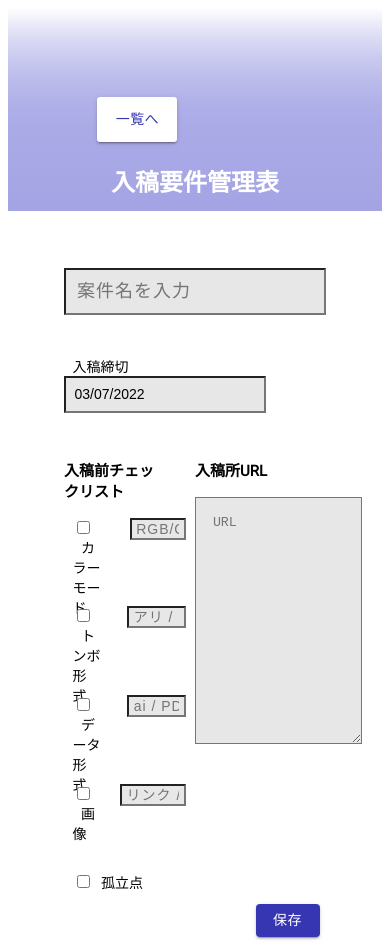
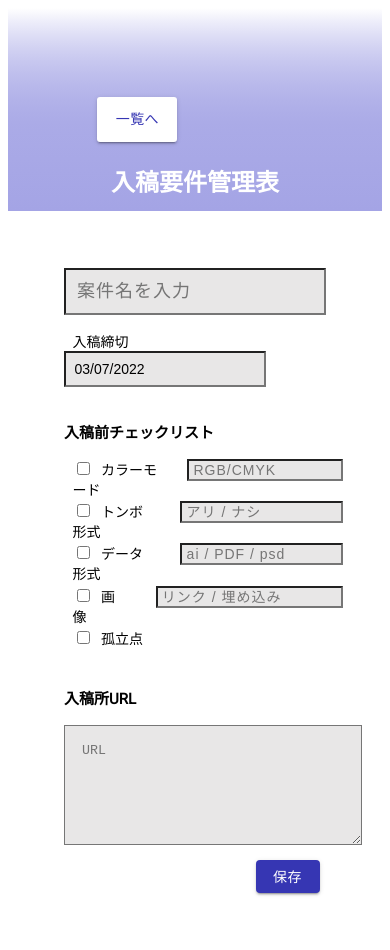
Before and after one commit to yoneda1013/react_todo_app, a React (Create React App) app: page / in a window 390 px wide. After the commit the page ends 906 px from the top, so only its background shows below. Built offline with nearby package versions, Linux system fonts and the light colour scheme; no server answers; the database is empty; sample sign-in values are in the browser's storage.

Commit message:
レスポンシブ

```diff
--- a/src/App.css
+++ b/src/App.css
@@ -253,7 +253,7 @@ span {
 
 /* responsive */
 @media screen and (max-width: 1040px) {
-  .CheckList li {
+  .CheckListItem {
     display: block;
     margin-bottom: 3.5vh;
   }
@@ -274,4 +274,32 @@ span {
 }
 
 @media screen and (max-width: 740px) {
+  .ItemList {
+    display: block;
+  }
+  .CheckList {
+    width: 100%;
+  }
+  .CheckListInput input {
+    margin-right: 0;
+  }
+  .CheckListItem {
+    display: flex;
+  }
+  .CheckList {
+    margin-bottom: 5vh;
+  }
+  .CheckList li {
+    height: 5vh;
+  }
+  .URL {
+    width: 100%;
+    margin-bottom: 1vh;
+  }
+  .URL textarea {
+    height: 10vh;
+  }
+  .titleInput {
+    margin-bottom: 0;
+  }
 }
--- a/src/compornents/Form.jsx
+++ b/src/compornents/Form.jsx
@@ -167,10 +167,7 @@ export const Form = ({ project }) => {
 
   const handleUrlTextChange = (event) => {
     let urlTextHasError = false;
-    if (
-      event.target.value !=
-      "^(?:(?:http(?:s)?|ftp)://)(?:\\S+(?::(?:\\S)*)?@)?(?:(?:[a-z0-9\u00a1-\uffff](?:-)*)*(?:[a-z0-9\u00a1-\uffff])+)(?:\\.(?:[a-z0-9\u00a1-\uffff](?:-)*)*(?:[a-z0-9\u00a1-\uffff])+)*(?:\\.(?:[a-z0-9\u00a1-\uffff]){2,})(?::(?:\\d){2,5})?(?:/(?:\\S)*)?$"
-    ) {
+    if (event.target.value != "https?://[w!?/+-_~;.,*&@#$%()'[]]+") {
       urlTextHasError = true;
     } else {
       urlTextHasError = false;
@@ -186,14 +183,7 @@ export const Form = ({ project }) => {
   };
 
   const onClickAdd = () => {
-    if (
-      30 < formState.title.length
-      // ||
-      // formState.cmykText == "" ||
-      // formState.tonboBool == "" ||
-      // formState.dataTypeText == "" ||
-      // formState.imgTypeText == ""
-    ) {
+    if (30 < formState.title.length) {
       alert("正しい値を入力してください");
     } else {
       alert("保存が完了しました！");
```
